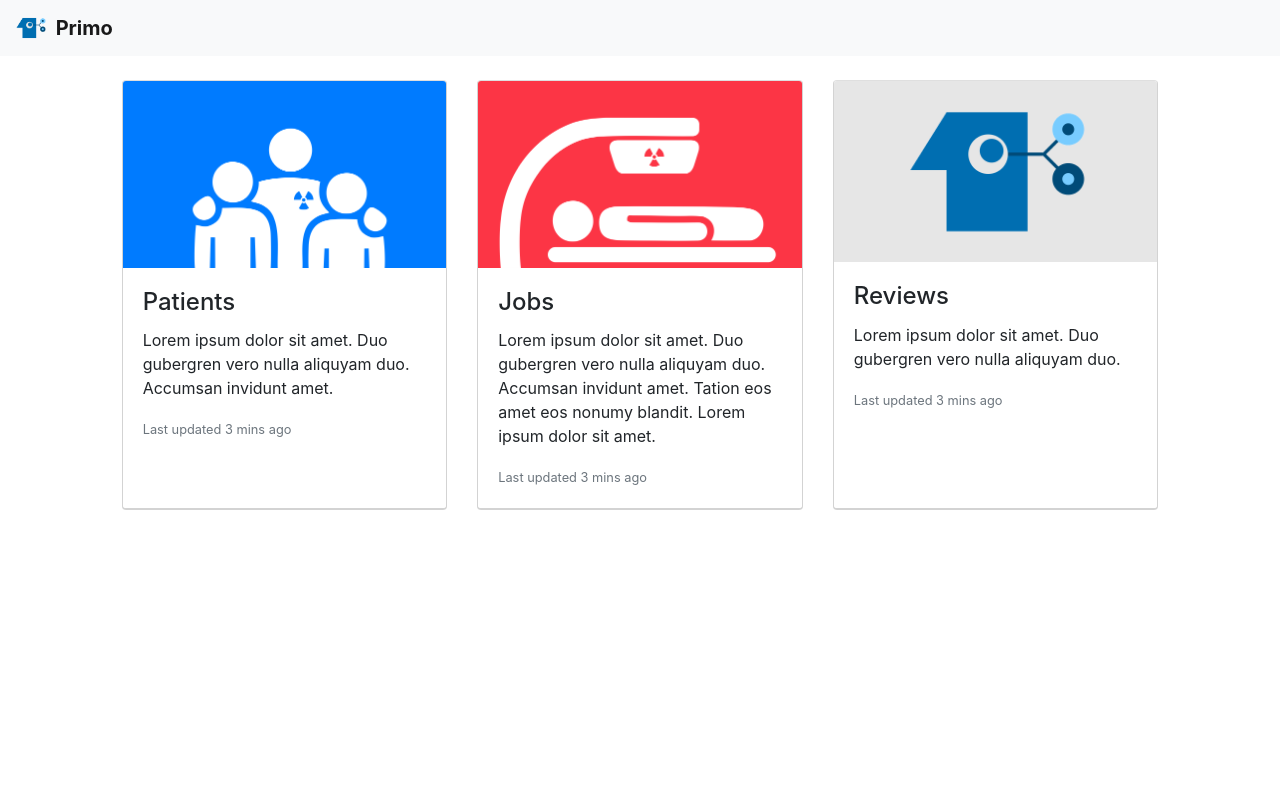
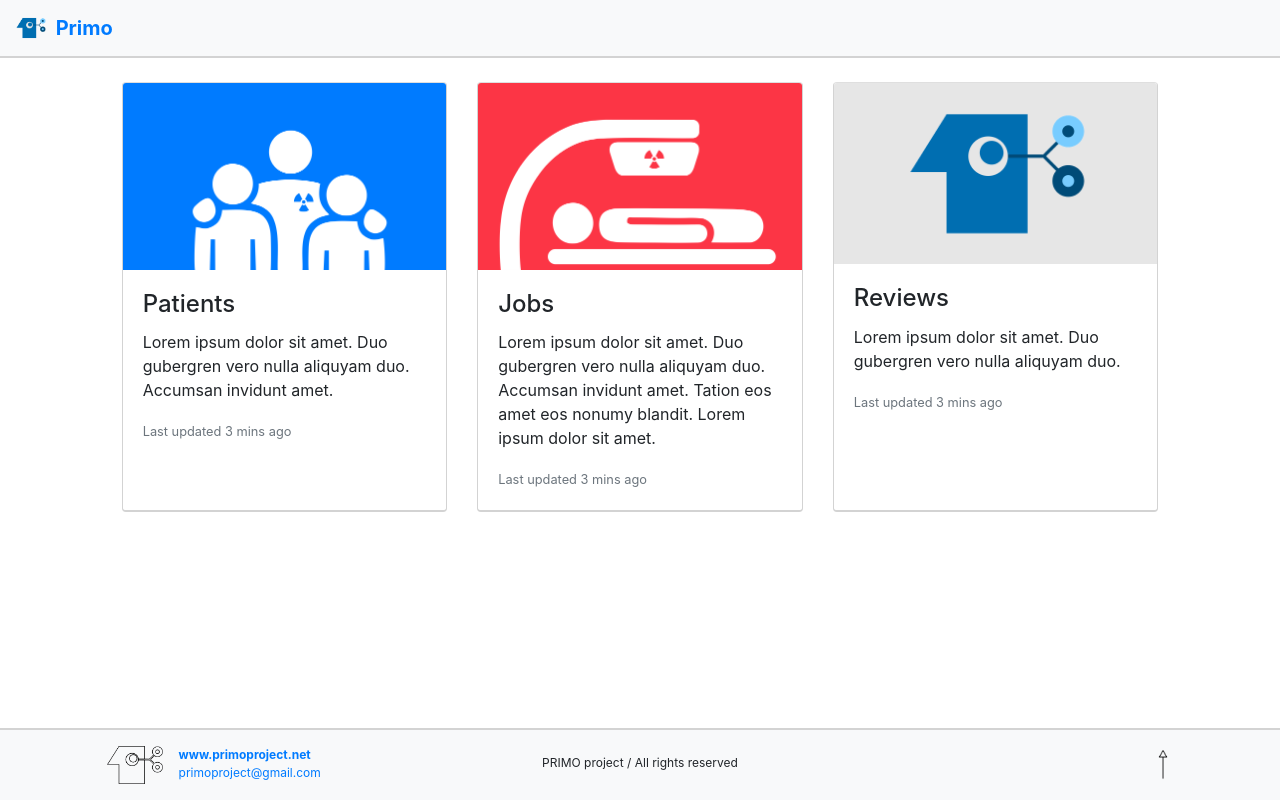
Before and after one commit to Toni-SM/PRIMO_WEBSITE, a Flask app: page / in a window 1280 px wide. Run offline with Flask 2, Linux system fonts and the light colour scheme; some libraries are stand-ins or nearby versions.

Commit message:
Add a footer bar to the pages

```diff
--- a/primo_website/static/css/common.css
+++ b/primo_website/static/css/common.css
@@ -25,6 +25,12 @@ input:valid {
 .form-control {
 }
 
+.navbar {
+    border-bottom: lightgray;
+    border-bottom-width: 2px;
+    border-bottom-style: solid;
+}
+
 .alert {
     position: fixed;
     z-index: 9999;
@@ -39,6 +45,25 @@ input:valid {
 .breadcrumb {
     background-color: white;
 }
+
+/* footer */
+
+.footer-container {
+    border-top: lightgray;
+    border-top-width: 2px;
+    border-top-style: solid;
+    padding: 0 !important;
+}
+
+.footer-middle {
+    font-size: 0.75rem;
+    text-decoration: none;
+}
+
+.footer-icon {
+    max-height: 2.4rem;
+}
+
 
 /* Extra small devices (portrait phones, less than 576px) */
 @media (max-width: 575.98px) {
--- a/primo_website/templates/accounts.html
+++ b/primo_website/templates/accounts.html
@@ -168,6 +168,12 @@
         </div>
     </div>
 
+    <br><br>
+    <br><br>
+
+    <!-- footer -->
+    {% include 'partials/footer.html' %}
+
     <script src="static/lib/js/jquery-3.3.1.min.js"></script>
     <script src="static/lib/js/popper.min.js"></script>
     <script src="static/lib/js/bootstrap.min.js"></script>
--- a/primo_website/templates/index.html
+++ b/primo_website/templates/index.html
@@ -59,6 +59,11 @@
         </div>
     </div>
 
+    <br><br>
+    <br><br>
+
+    <!-- footer -->
+    {% include 'partials/footer.html' %}
 
     <script src="../static/lib/js/jquery-3.3.1.min.js"></script>
     <script src="../static/lib/js/popper.min.js"></script>
--- a/primo_website/templates/jobs.html
+++ b/primo_website/templates/jobs.html
@@ -65,6 +65,12 @@
         </div>
     </div>
 
+    <br><br>
+    <br><br>
+
+    <!-- footer -->
+    {% include 'partials/footer.html' %}
+
     <script src="../static/lib/js/jquery-3.3.1.min.js"></script>
     <script src="../static/lib/js/popper.min.js"></script>
     <script src="../static/lib/js/bootstrap.min.js"></script>
--- /dev/null
+++ b/primo_website/templates/partials/footer.html
@@ -0,0 +1,26 @@
+<footer class="bg-light fixed-bottom">
+    <div class="container-fluid footer-container">
+        <div class="row no-gutters">
+            <div class="col-1">
+            </div>
+            <!-- links -->
+            <div class="col-md-3 col-7">
+                <div class="media mt-3 mb-3">
+                    <a href="https://www.primoproject.net"><img class="footer-icon align-self-center mr-3" src="/static/images/logo-clipart.png" alt="PRIMO"></a>
+                    <div class="media-body">
+                        <p class="footer-middle mb-0"><a href="https://www.primoproject.net"><b>www.primoproject.net</b></a></p>
+                        <p class="footer-middle mb-0"><a href="mailto:primoproject@gmail.com">primoproject@gmail.com</a></p>
+                    </div>
+                </div>
+            </div>
+            <!-- copy right -->
+            <div class="col-md-4 d-none d-md-block">
+                <p class="footer-middle mt-4 text-center">PRIMO project / All rights reserved</p>
+            </div>
+            <!-- go to top -->
+            <div class="col-3">
+                <p class="text-right footer-middle mt-3"><a href="#top"><img class="footer-icon opacity-hover" src="/static/images/go-to-top.png"></a></p>
+            </div>
+        </div>
+    </div>
+</footer>
--- a/primo_website/templates/partials/navbar.html
+++ b/primo_website/templates/partials/navbar.html
@@ -1,4 +1,4 @@
-<nav class="navbar sticky-top navbar-light bg-light">
+<nav class="navbar sticky-top bg-light">
     <a class="navbar-brand" href="/">
         <img src="../static/images/logo.png" width="30" height="30" class="d-inline-block align-top" alt="">
         <span class="ml-1"><b>Primo</b></span>
--- a/primo_website/templates/patient.html
+++ b/primo_website/templates/patient.html
@@ -92,6 +92,12 @@
         </div>
     </div>
 
+    <br><br>
+    <br><br>
+
+    <!-- footer -->
+    {% include 'partials/footer.html' %}
+
     <script src="../static/lib/js/jquery-3.3.1.min.js"></script>
     <script src="../static/lib/js/popper.min.js"></script>
     <script src="../static/lib/js/bootstrap.min.js"></script>
--- a/primo_website/templates/patients.html
+++ b/primo_website/templates/patients.html
@@ -64,6 +64,12 @@
         </div>
     </div>
 
+    <br><br>
+    <br><br>
+
+    <!-- footer -->
+    {% include 'partials/footer.html' %}
+
     <script src="../static/lib/js/jquery-3.3.1.min.js"></script>
     <script src="../static/lib/js/popper.min.js"></script>
     <script src="../static/lib/js/bootstrap.min.js"></script>
```
Also changed, not shown: primo_website/static/images/go-to-top.png (added), primo_website/static/images/logo-clipart.png (added).
